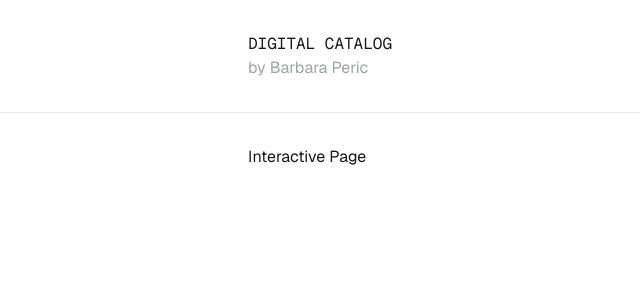
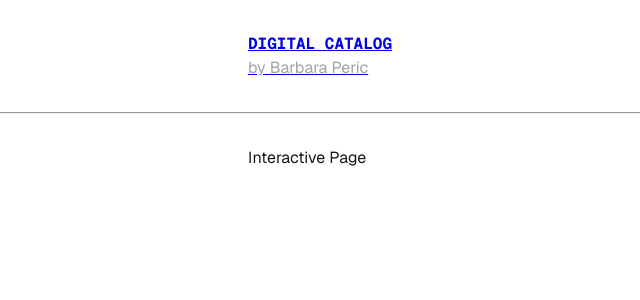
Before and after one commit to barbaraperic/catalog, a Next.js app: page /interactive in a window 1280 px wide. Shown: the top 300 px of the page, without its empty margins (2-642 px from the left). Built offline with nearby package versions, Linux system fonts and the light colour scheme.

Commit message:
STYLE: experiment with @layers

```diff
--- a/app/styles/globals.css
+++ b/app/styles/globals.css
@@ -1,6 +1,20 @@
-@tailwind base;
-@tailwind components;
-@tailwind utilities;
+@layer generic, components, layout;
+
+@layer generic {
+  *,
+  *::before,
+  *::after {
+    box-sizing: border-box;
+  }
+
+  * {
+    margin: 0;
+  }
+
+  #root,
+  #__next {
+    isolation: isolate;
+  }
 
   :root {
     --foreground-color-hsl: 0, 0%, 9%;
@@ -33,6 +47,8 @@ body {
     width: 100vw;
     background-color: hsla(var(--background-color));
     color: hsla(var(--foreground-color-hsl));
+    line-height: 1.5;
+    -webkit-font-smoothing: antialiased;
   }
 
   h1,
@@ -71,3 +87,28 @@ p {
       max-width: 38em;
     }
   }
+}
+
+@layer layout {
+  .wrapper {
+    margin: 2rem auto;
+    padding-left: var(--padding-left);
+  }
+
+  .wrapper h1 {
+    font-size: 1em;
+    container-name: wrapper;
+  }
+
+  @media (min-width: 25em) {
+    .wrapper {
+      max-width: 50em;
+    }
+  }
+
+  @container wrapper (min-width: 25em) {
+    .wrapper h1 {
+      font-size: 2em;
+    }
+  }
+}
--- a/app/styles/shared.css
+++ b/app/styles/shared.css
@@ -1,8 +1,8 @@
-.grid-title {
+/* .grid-title {
   text-transform: uppercase;
   font-family: var(--font-geist-mono);
   font-size: var(--h5);
-}
+} */
 
 .wrapper {
   margin: 2rem auto;
```
Lines whose indentation alone changed are shown as unchanged.
